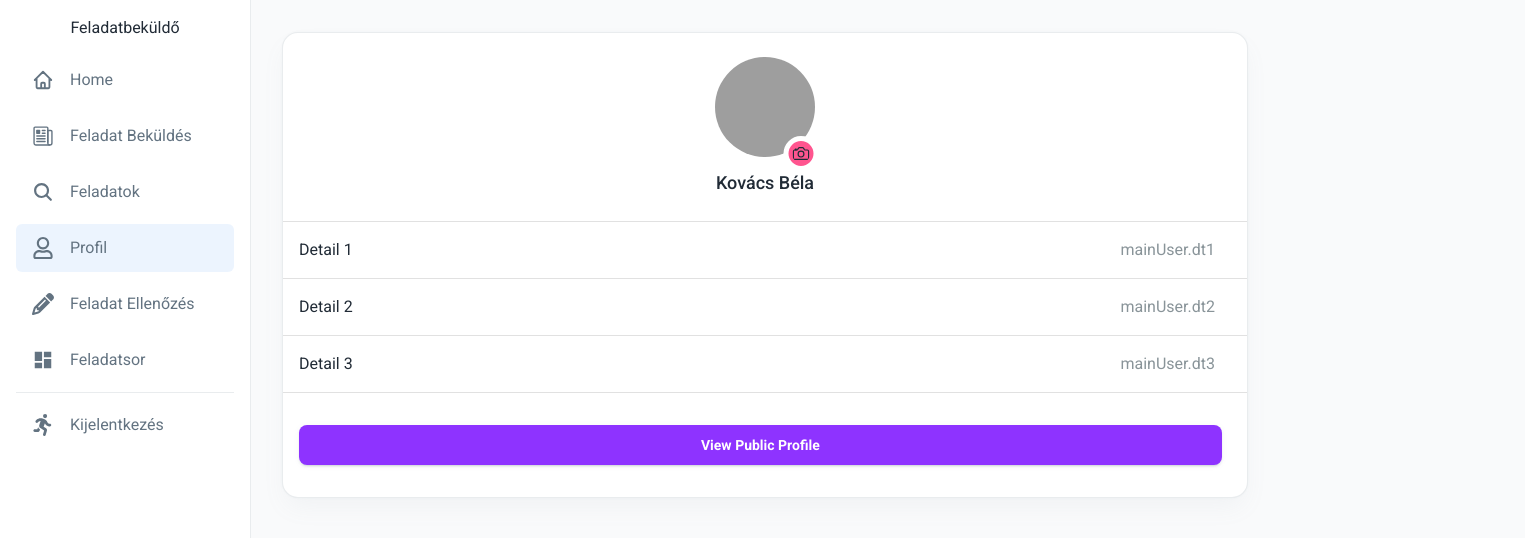
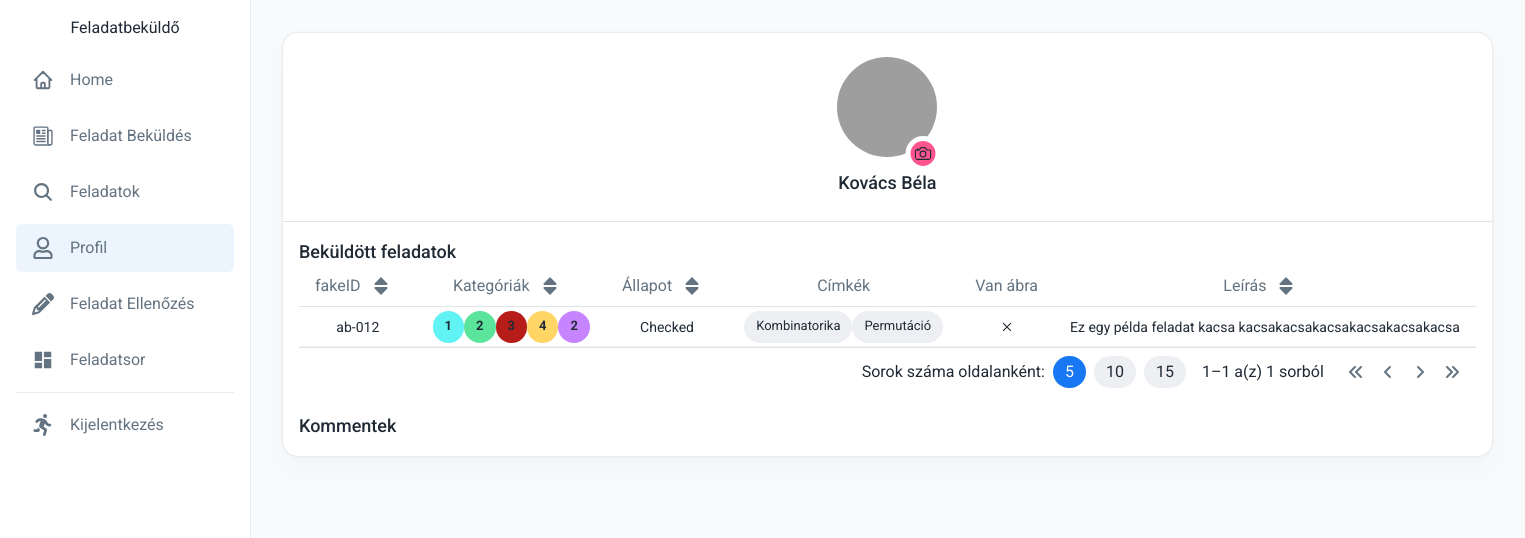
Before and after one commit to mok-it/feladatsor-frontend, a React (Vite) app: page /profile in a window 1280 px wide. Shown: the top 538 px of the page, 1525 px wide, since content can reach past the window. Built offline with nearby package versions, Linux system fonts and the light colour scheme; grey boxes are pictures that could not be loaded.

Commit message:
feat: CategoryDifficulties

```diff
--- /dev/null
+++ b/src/components/ExerciseList.tsx
@@ -0,0 +1,72 @@
+import Chip from "@mui/material/Chip";
+import { FaCheck } from "react-icons/fa";
+import { RxCross2 } from "react-icons/rx";
+import { CategoryDifficulties } from "@/components/CategoryDifficulties.tsx";
+import { DataTable } from "@/components/DataTable/DataTable.tsx";
+import { ExerciseAgeGroup } from "@/generated/graphql.tsx";
+
+type ExerciseItem = {
+  fakeId: string;
+  categoryDifficulties: { [key in ExerciseAgeGroup]: number };
+  description: string;
+  hasPicture: boolean;
+  state: string;
+  tags: string[];
+};
+export const ExerciseList = (props: { data: ExerciseItem[] }) => {
+  return (
+    <DataTable<ExerciseItem>
+      columns={{
+        fakeId: {
+          element: "fakeID",
+          sortable: true,
+          sx: { width: "5%" },
+        },
+        categoryDifficulties: {
+          element: "Kategóriák",
+          sortable: true,
+          sx: { width: "5%" },
+        },
+        state: {
+          element: "Állapot",
+          sortable: true,
+          sx: { width: "5%" },
+        },
+        tags: {
+          element: "Címkék",
+          sx: { width: "5%" },
+        },
+        hasPicture: {
+          element: "Van ábra",
+          sx: { width: "1%" },
+        },
+        description: {
+          element: "Leírás",
+          sortable: true,
+          sx: { width: "50%" },
+        },
+      }}
+      dataSource={{
+        data: props.data,
+      }}
+      hoverable
+      maxHeight="400px"
+      pagination={{
+        defaultRowsPerPage: 5,
+        rowsPerPageOptions: [5, 10, 15],
+      }}
+      rowRenderers={{
+        //fakeId: (value) => <Chip label={value} />,
+        tags: (tags: string[]) => (
+          <>
+            {tags.map((tag, index) => (
+              <Chip key={index} label={tag} />
+            ))}
+          </>
+        ),
+        hasPicture: (value) => (value ? <FaCheck /> : <RxCross2 />),
+        categoryDifficulties: (value) => <CategoryDifficulties value={value} />,
+      }}
+    />
+  );
+};
--- a/src/components/profile/ProfileCard.tsx
+++ b/src/components/profile/ProfileCard.tsx
@@ -4,8 +4,9 @@ import Typography from "@mui/material/Typography";
 import { Grid } from "@mui/material";
 import Avatar from "@mui/material/Avatar";
 import Badge from "@mui/material/Badge";
-import Button from "@mui/material/Button";
 import { IoCameraOutline } from "react-icons/io5";
+import { Box, Stack } from "@mui/system";
+import { ExerciseList } from "@/components/ExerciseList.tsx";
 
 // STYLES
 const styles = {
@@ -59,33 +60,34 @@ export default function ProfileCard(props: any) {
           <Typography variant="h6">{props.name}</Typography>
         </Grid>
         {/* CARD HEADER END */}
-
-        {/* DETAILS */}
-        <Grid container>
-          <Grid item xs={6}>
-            <Typography style={styles.details}>Detail 1</Typography>
-            <Typography style={styles.details}>Detail 2</Typography>
-            <Typography style={styles.details}>Detail 3</Typography>
-          </Grid>
-          {/* VALUES */}
-          <Grid item xs={6} sx={{ textAlign: "end" }}>
-            <Typography style={styles.value}>{props.dt1}</Typography>
-            <Typography style={styles.value}>{props.dt2}</Typography>
-            <Typography style={styles.value}>{props.dt3}</Typography>
-          </Grid>
-        </Grid>
-
-        {/* BUTTON */}
-        <Grid item style={styles.details} sx={{ width: "100%" }}>
-          <Button
-            variant="contained"
-            color="secondary"
-            sx={{ width: "99%", p: 1, my: 2 }}
-          >
-            View Public Profile
-          </Button>
-        </Grid>
       </Grid>
+      <Stack direction="column" spacing={2} sx={styles.details}>
+        <Box>
+          <Typography variant="h6">Beküldött feladatok</Typography>
+          <ExerciseList
+            data={[
+              {
+                fakeId: "ab-012",
+                categoryDifficulties: {
+                  JEGESMEDVE: 1,
+                  KISMEDVE: 2,
+                  MEDVEBOCS: 3,
+                  NAGYMEDVE: 4,
+                  KOALA: 2,
+                },
+                hasPicture: false,
+                description:
+                  "Ez egy példa feladat kacsa kacsakacsakacsakacsakacsakacsa ",
+                state: "Checked",
+                tags: ["Kombinatorika", "Permutáció"],
+              },
+            ]}
+          />
+        </Box>
+        <Box>
+          <Typography variant="h6">Kommentek</Typography>
+        </Box>
+      </Stack>
     </Card>
   );
 }
--- a/src/pages/ExerciseListPage.tsx
+++ b/src/pages/ExerciseListPage.tsx
@@ -16,21 +16,8 @@ import { useState } from "react";
 import { BiPlus } from "react-icons/bi";
 import { IoSearch } from "react-icons/io5";
 import { useImmer } from "use-immer";
-import { DataTable } from "@/components/DataTable/DataTable.tsx";
-import Chip from "@mui/material/Chip";
-import { FaCheck } from "react-icons/fa";
-import { RxCross2 } from "react-icons/rx";
 import { MultiSelect } from "@/components/MultiSelect.tsx";
-import { CategoryDifficulties } from "@/components/CategoryDifficulties.tsx";
-
-type ExerciseItem = {
-  fakeId: string;
-  categoryDifficulties: { [key in ExerciseAgeGroup]: number };
-  description: string;
-  hasPicture: boolean;
-  state: string;
-  tags: string[];
-};
+import { ExerciseList } from "@/components/ExerciseList.tsx";
 
 export const ExerciseListPage = () => {
   const [searchTerm, setSearchTerm] = useState("");
@@ -101,39 +88,8 @@ export const ExerciseListPage = () => {
           }}
           size="small"
         />
-        <DataTable<ExerciseItem>
-          columns={{
-            fakeId: {
-              element: "fakeID",
-              sortable: true,
-              sx: { width: "5%" },
-            },
-            categoryDifficulties: {
-              element: "Kategóriák",
-              sortable: true,
-              sx: { width: "5%" },
-            },
-            state: {
-              element: "Állapot",
-              sortable: true,
-              sx: { width: "5%" },
-            },
-            tags: {
-              element: "Címkék",
-              sx: { width: "5%" },
-            },
-            hasPicture: {
-              element: "Van ábra",
-              sx: { width: "1%" },
-            },
-            description: {
-              element: "Leírás",
-              sortable: true,
-              sx: { width: "50%" },
-            },
-          }}
-          dataSource={{
-            data: [
+        <ExerciseList
+          data={[
             {
               fakeId: "ab-012",
               categoryDifficulties: {
@@ -149,28 +105,7 @@ export const ExerciseListPage = () => {
               state: "Checked",
               tags: ["Kombinatorika", "Permutáció"],
             },
-            ],
-          }}
-          hoverable
-          maxHeight="400px"
-          pagination={{
-            defaultRowsPerPage: 5,
-            rowsPerPageOptions: [5, 10, 15],
-          }}
-          rowRenderers={{
-            //fakeId: (value) => <Chip label={value} />,
-            tags: (tags: string[]) => (
-              <>
-                {tags.map((tag, index) => (
-                  <Chip key={index} label={tag} />
-                ))}
-              </>
-            ),
-            hasPicture: (value) => (value ? <FaCheck /> : <RxCross2 />),
-            categoryDifficulties: (value) => (
-              <CategoryDifficulties value={value} />
-            ),
-          }}
+          ]}
         />
       </CardContent>
     </Card>
```
Lines whose indentation alone changed are shown as unchanged.
